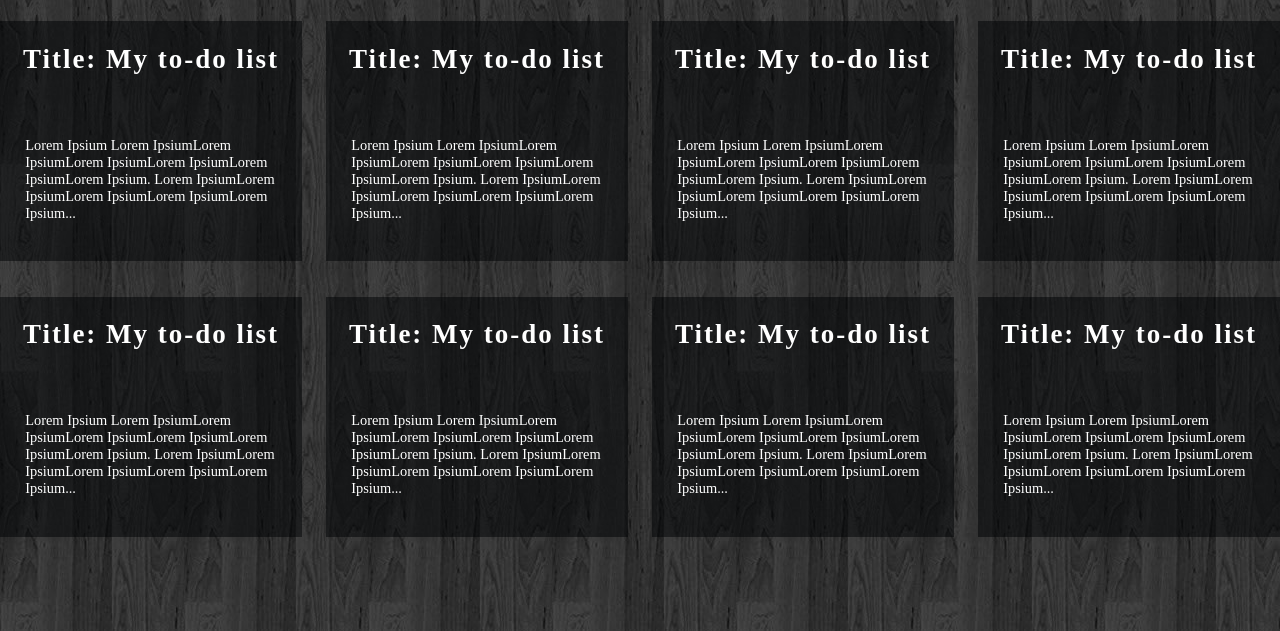
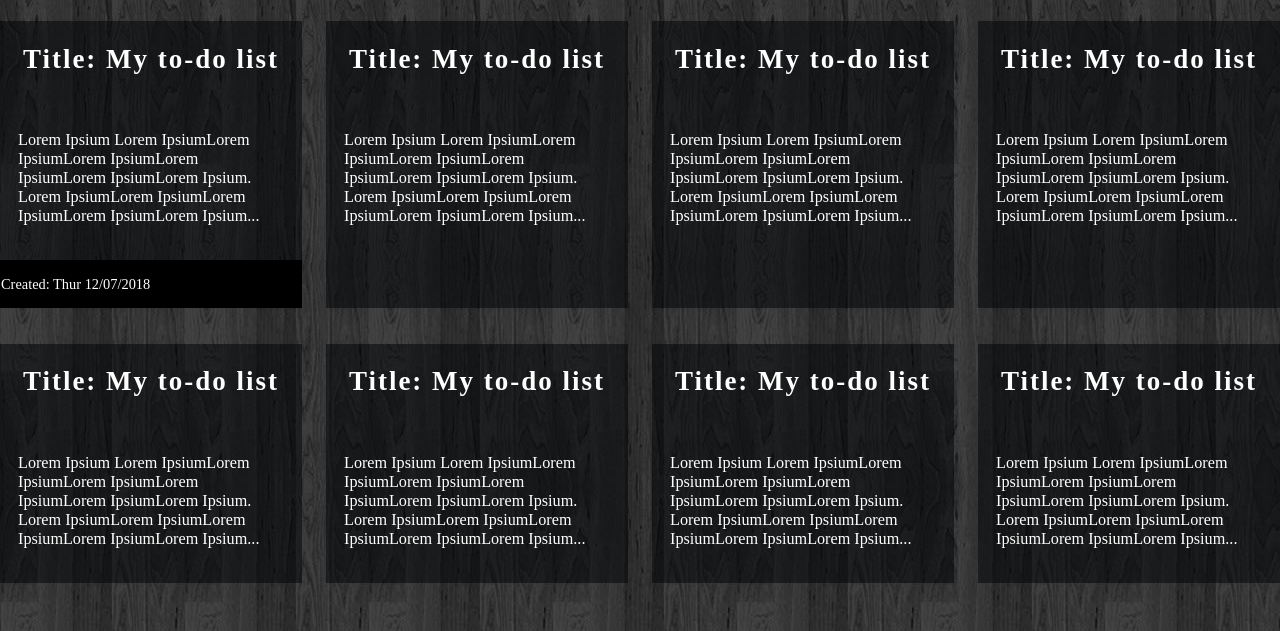
Before and after one commit to marcdomain/MyDiary, a plain HTML site: page UI/view-all-entries.html in a window 1280 px wide. Shown: the part 169-800 px from the top of the page. Drawn offline with Linux system fonts and the light colour scheme.

Commit message:
add time of  creating entry

```diff
--- a/UI/css/style.css
+++ b/UI/css/style.css
@@ -167,12 +167,19 @@ form input[type="submit"]:hover{
 	margin-bottom: 2em;
 }
 .brief-content {
-	padding: 1.4em;
+	padding: 1em;
 }
 .brief-content p {
-    font-size: 80%;
+    font-size: 90%;
     color: #fff;
     text-align: left;
+}
+.entry-time{
+    background: #000;
+    color: #fff;
+    font-size: 80%;
+    text-align: left;
+    padding: 1px
 }
 @media screen and (min-width: 40em) {
     .all-entries {
--- a/UI/view-all-entries.html
+++ b/UI/view-all-entries.html
@@ -38,6 +38,9 @@
                             Lorem Ipsium Lorem IpsiumLorem IpsiumLorem IpsiumLorem IpsiumLorem IpsiumLorem Ipsium.
                             Lorem IpsiumLorem IpsiumLorem IpsiumLorem IpsiumLorem Ipsium...
                         </p>
+                    </div>
+                    <div class="entry-time">
+                        <p>Created: Thur 12/07/2018</p>
                     </div>
                 </article>
                 <article class="card">
```
